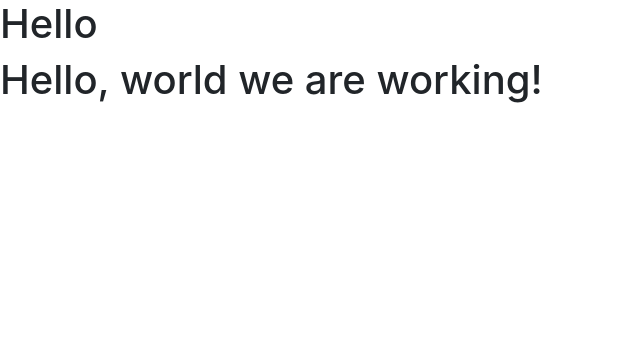
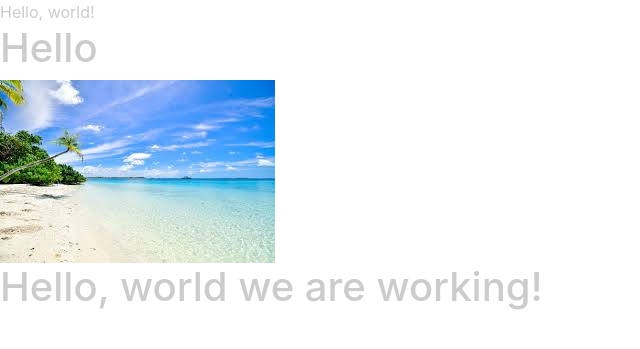
Before and after one commit to Mrrobot2709/ecommerce, a Django app: page / in a window 1280 px wide. Shown: the top 349 px of the page, without its empty margins (0-640 px from the left). Run offline with Django 3.2, Linux system fonts and the light colour scheme; some libraries are stand-ins or nearby versions.

Commit message:
loading static files

```diff
--- a/ecommerce/urls.py
+++ b/ecommerce/urls.py
@@ -15,6 +15,8 @@ Including another URLconf
 """
 from django.contrib import admin
 from django.urls import path
+from django.conf import settings
+from django.conf.urls.static import static
 from .view import  home_page,about_page,contact_page
 
 urlpatterns = [
@@ -22,4 +24,10 @@ path('', home_page),
 path(r'about/', about_page),
 path(r'contact/', contact_page),
 path('admin/', admin.site.urls),
+
+
 ]
+
+if settings.DEBUG:
+    urlpatterns += static(settings.STATIC_URL, document_root=settings.STATIC_ROOT)
+    urlpatterns += static(settings.MEDIA_URL, document_root=settings.MEDIA_ROOT)
--- /dev/null
+++ b/static-my-proj/css/main.css
@@ -0,0 +1,4 @@
+body {
+
+color: #ccc;
+}
--- a/templates/home_page.html
+++ b/templates/home_page.html
@@ -1,3 +1,4 @@
+{% load static %}
 <!doctype html>
 <html lang="en">
   <head>
@@ -7,11 +8,12 @@
 
     <!-- Bootstrap CSS -->
     <link rel="stylesheet" href="https://maxcdn.bootstrapcdn.com/bootstrap/4.0.0/css/bootstrap.min.css" integrity="sha384-Gn5384xqQ1aoWXA+058RXPxPg6fy4IWvTNh0E263XmFcJlSAwiGgFAW/dAiS6JXm" crossorigin="anonymous">
-
+    <link rel="stylesheet" href="{% static 'css/main.css' %}"
     <title>Hello, world!</title>
   </head>
   <body>
     <h1>{{ title }}</h1>
+    <img src="{% static 'img/beach.jpg' %}" class="img-fluid" />
     <h1>Hello, world we are working!</h1>
 
     <!-- Optional JavaScript -->
```
Also changed, not shown: ecommerce/settings.py (+9 -0 lines), static-my-proj/img/beach.jpg (added).
